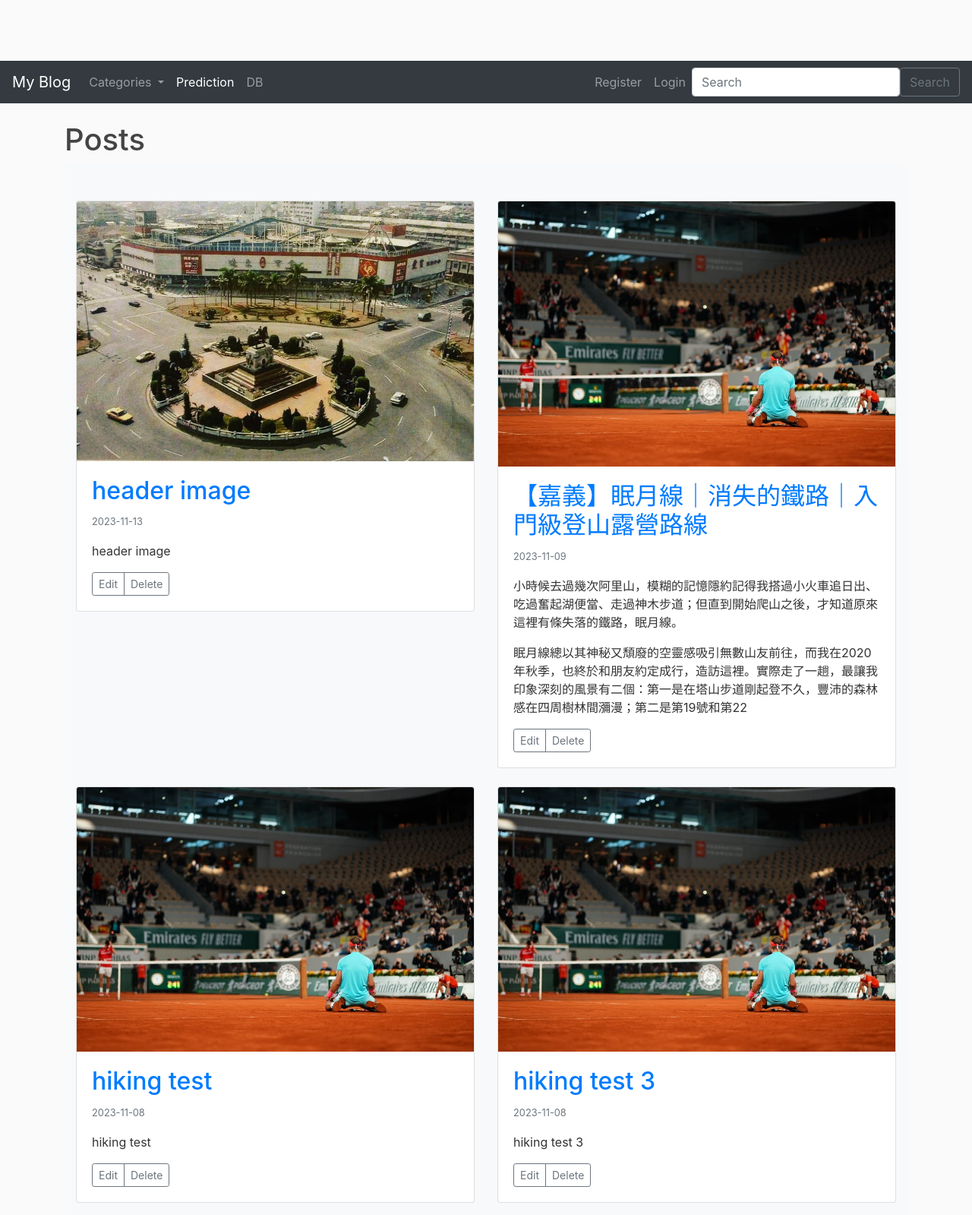
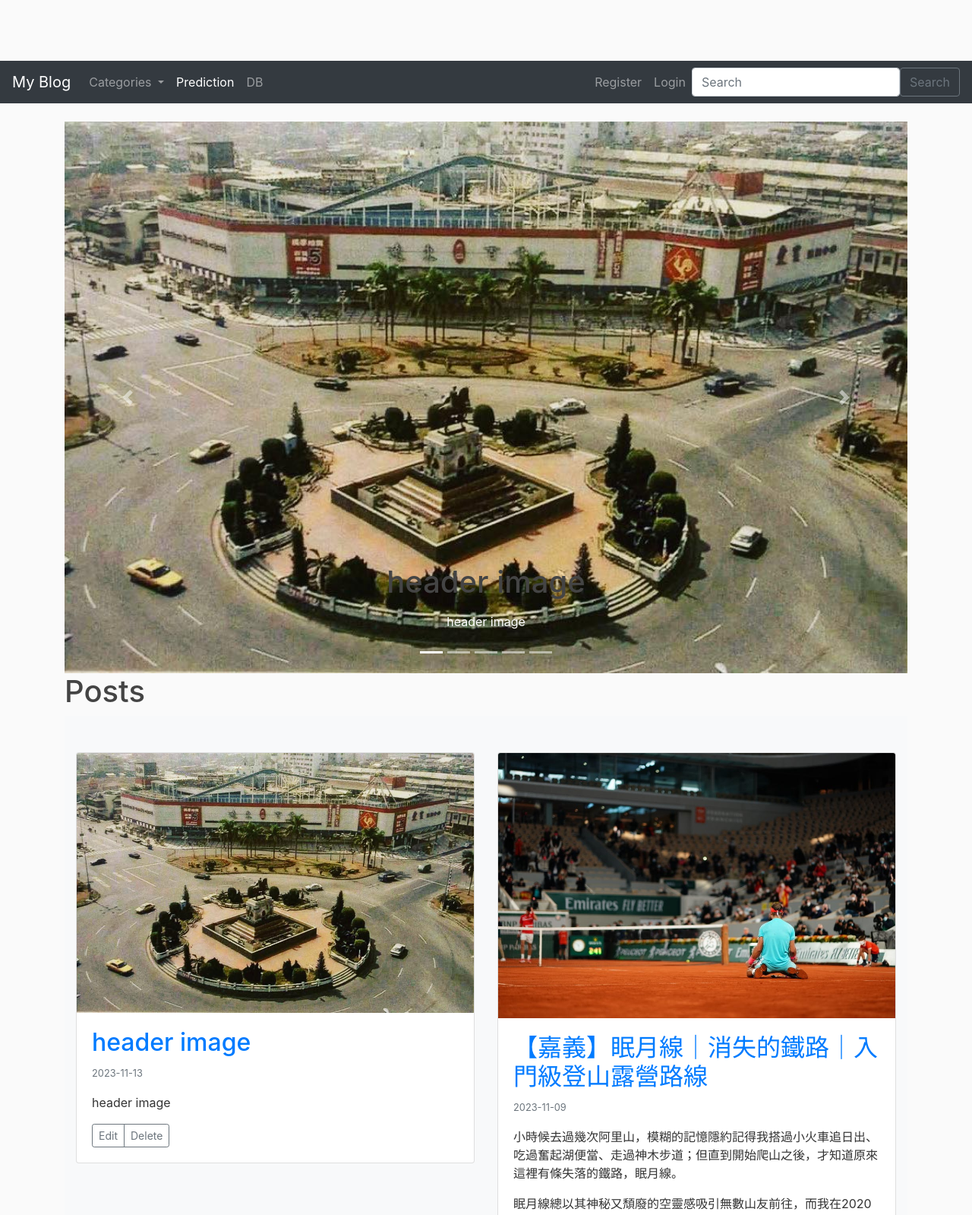
Before and after one commit to shuminchang/codemy_blog, a Django app: page / in a window 1280 px wide. Shown: the top 1599 px of the page at 76% size. Run offline with Django 4.2, Linux system fonts and the light colour scheme; data comes from the database, SQL or seed files in the repository; both versions use the stored data as it was after the commit; some libraries are stand-ins or nearby versions.

Commit message:
add slider

```diff
--- a/blog/templates/home.html
+++ b/blog/templates/home.html
@@ -2,6 +2,8 @@
 {% load static %}
 
 {% block content %}
+
+{% include 'slider.html' %}
 
 <h1>Posts</h1>
 
--- /dev/null
+++ b/blog/templates/slider.html
@@ -0,0 +1,39 @@
+{% load static %}
+<div id="carouselExampleIndicators" class="carousel slide" data-ride="carousel">
+    <ol class="carousel-indicators">
+        <li data-target="#carouselExampleIndicators" data-slide-to="0" class="active"></li>
+        <li data-target="#carouselExampleIndicators" data-slide-to="1"></li>
+        <li data-target="#carouselExampleIndicators" data-slide-to="2"></li>
+        <li data-target="#carouselExampleIndicators" data-slide-to="3"></li>
+        <li data-target="#carouselExampleIndicators" data-slide-to="4"></li>
+    </ol>
+    <div class="carousel-inner">
+        {% for post in object_list %}
+            {% if post.header_image %}
+                <div class="carousel-item {% if forloop.counter0 == 0 %}active{% endif %}" data-interval="100">
+                    <a href="{% url 'article-detail' post.pk %}"><img src="{{ post.header_image.url }}" class="d-block w-100" alt="..."></a>
+                    <div class="carousel-caption d-none d-md-block">
+                        <h1>{{ post.title }}</h1>
+                        <p>{{ post.body|slice:":200"|safe }}</p>
+                    </div>
+                </div>
+            {% else %}
+                <div class="carousel-item {% if forloop.counter0 == 0 %}active{% endif %}" data-interval="100">
+                    <a href="{% url 'article-detail' post.pk %}"><img src="{% static 'blog/images/default_header_image.jpg' %}" class="d-block w-100" alt="..."></a>
+                    <div class="carousel-caption d-none d-md-block">
+                        <h1>{{ post.title }}</h1>
+                        <p>{{ post.body|slice:":200"|safe }}</p>
+                    </div>
+                </div>
+            {% endif %}
+        {% endfor %}
+    </div>
+    <a class="carousel-control-prev" href="#carouselExampleIndicators" role="button" data-slide="prev">
+        <span class="carousel-control-prev-icon" aria-hidden="true"></span>
+        <span class="sr-only">Previous</span>
+    </a>
+    <a class="carousel-control-next" href="#carouselExampleIndicators" role="button" data-slide="next">
+        <span class="carousel-control-next-icon" aria-hidden="true"></span>
+        <span class="sr-only">Next</span>
+    </a>
+</div>
```
Also changed, not shown: db.sqlite3.
